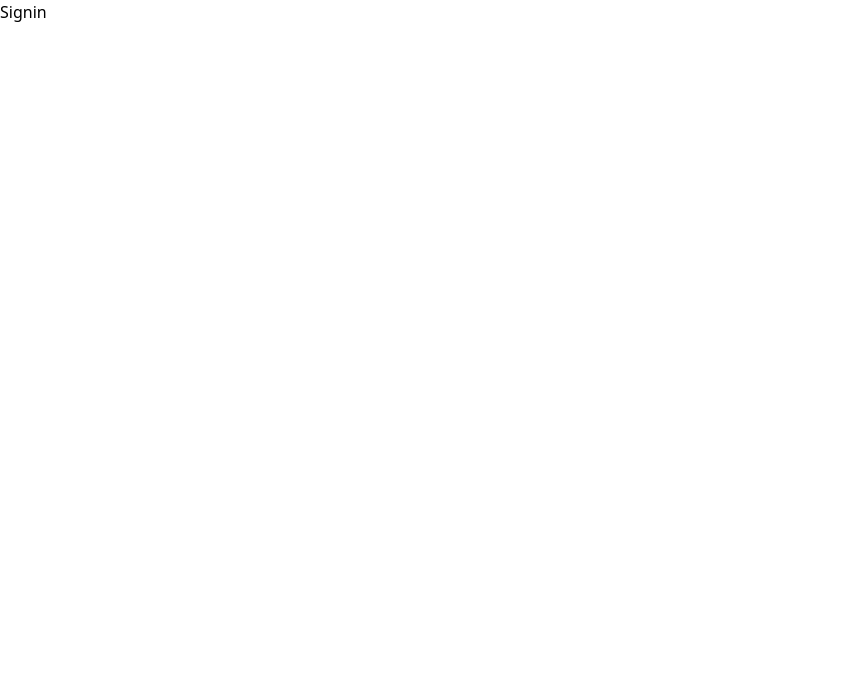
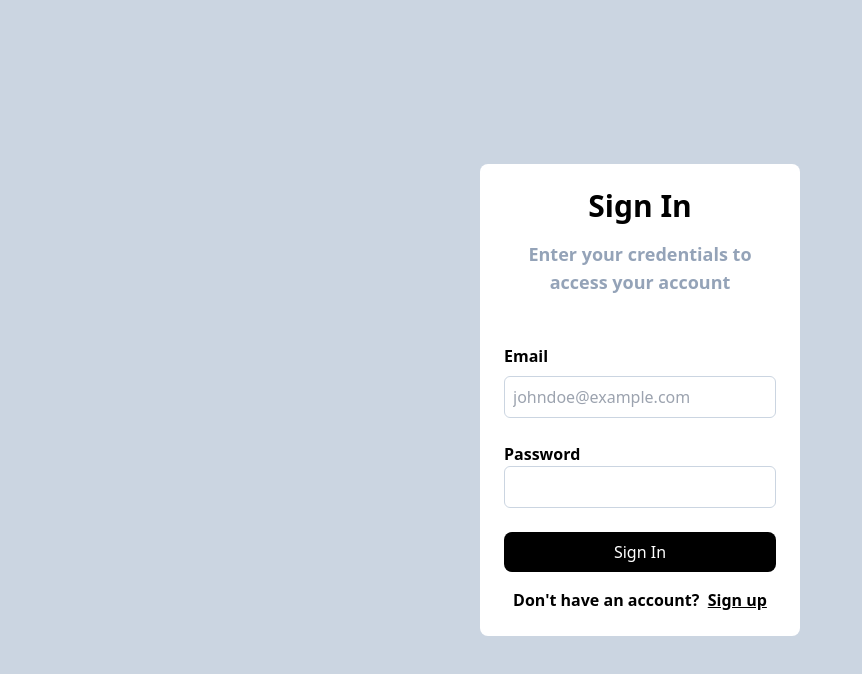
Before and after one commit to Anandprabhu530/Cipher-Pay, a React (Vite) app in the folder frontend/: page /signin in a window 1280 px wide. Shown: the top 674 px of the page, without its empty margins (0-862 px from the left). Built offline with nearby package versions, Linux system fonts and the light colour scheme.

Commit message:
Added Sign In

```diff
--- a/frontend/src/components/Signin.jsx
+++ b/frontend/src/components/Signin.jsx
@@ -1,5 +1,68 @@
+import { useState } from "react";
+import { Link, useNavigate } from "react-router-dom";
+
 const Signin = () => {
-  return <div>Signin</div>;
+  const [data, setData] = useState();
+  const navigate = useNavigate();
+  const handleChange = (event) => {
+    setData((prev) => {
+      return { ...prev, [event.target.name]: event.target.value };
+    });
+  };
+
+  const handleSubmit = async (event) => {
+    event.preventDefault();
+    console.log(data);
+    const res = await fetch("http://localhost:3000/api/v1/user/login", {
+      method: "POST",
+      body: JSON.stringify(data),
+      headers: {
+        "Content-Type": "application/json",
+      },
+    });
+    if (res.ok) {
+      navigate("/dashboard");
+    }
+  };
+  return (
+    <div className="w-full h-screen flex items-center justify-center bg-slate-300">
+      <div className="flex flex-col w-80 h-max bg-white p-6 rounded-lg">
+        <div className="w-full flex justify-center font-bold text-3xl pb-4">
+          Sign In
+        </div>
+        <div className="text-lg text-slate-400 pb-6 text-center font-semibold">
+          Enter your credentials to access your account
+        </div>
+        <form className="flex flex-col">
+          <div className="pt-6 font-semibold pb-2">Email</div>
+          <input
+            onChange={handleChange}
+            name="username"
+            placeholder="johndoe@example.com"
+            className="border p-2 border-slate-300 rounded-md bg-transparent outline-none w-full"
+          />
+          <div className="pt-6 font-semibold">Password</div>
+          <input
+            onChange={handleChange}
+            name="password"
+            className="border p-2 border-slate-300 rounded-md bg-transparent outline-none w-full"
+          />
+          <button
+            className="mt-6 w-full bg-black text-white cursor-pointer rounded-lg p-2"
+            onClick={handleSubmit}
+          >
+            Sign In
+          </button>
+        </form>
+        <div className="w-full flex justify-center pt-4 font-semibold">
+          Don't have an account? &nbsp;
+          <Link to="/signup" className="underline">
+            Sign up
+          </Link>
+        </div>
+      </div>
+    </div>
+  );
 };
 
 export default Signin;
```
